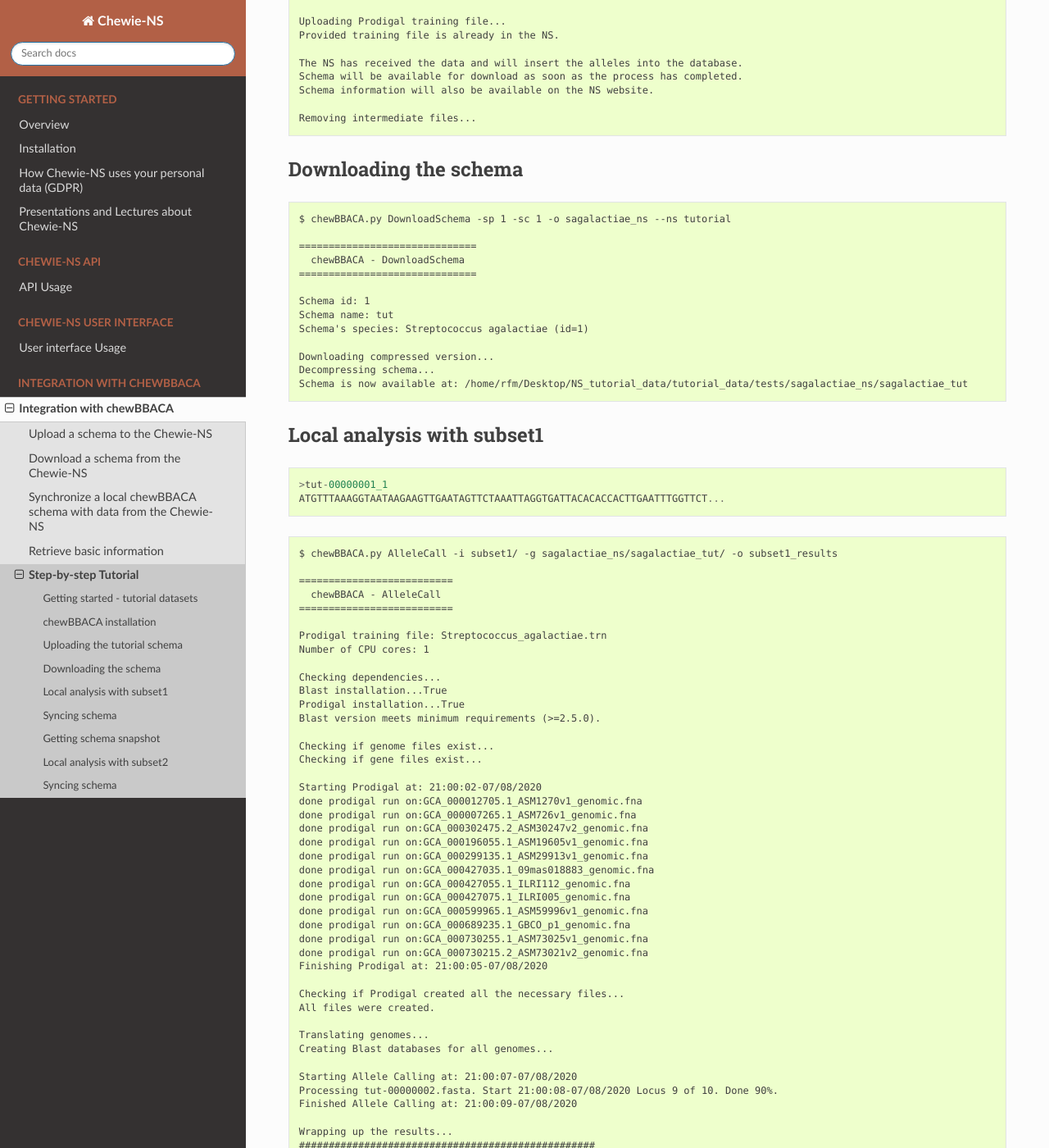
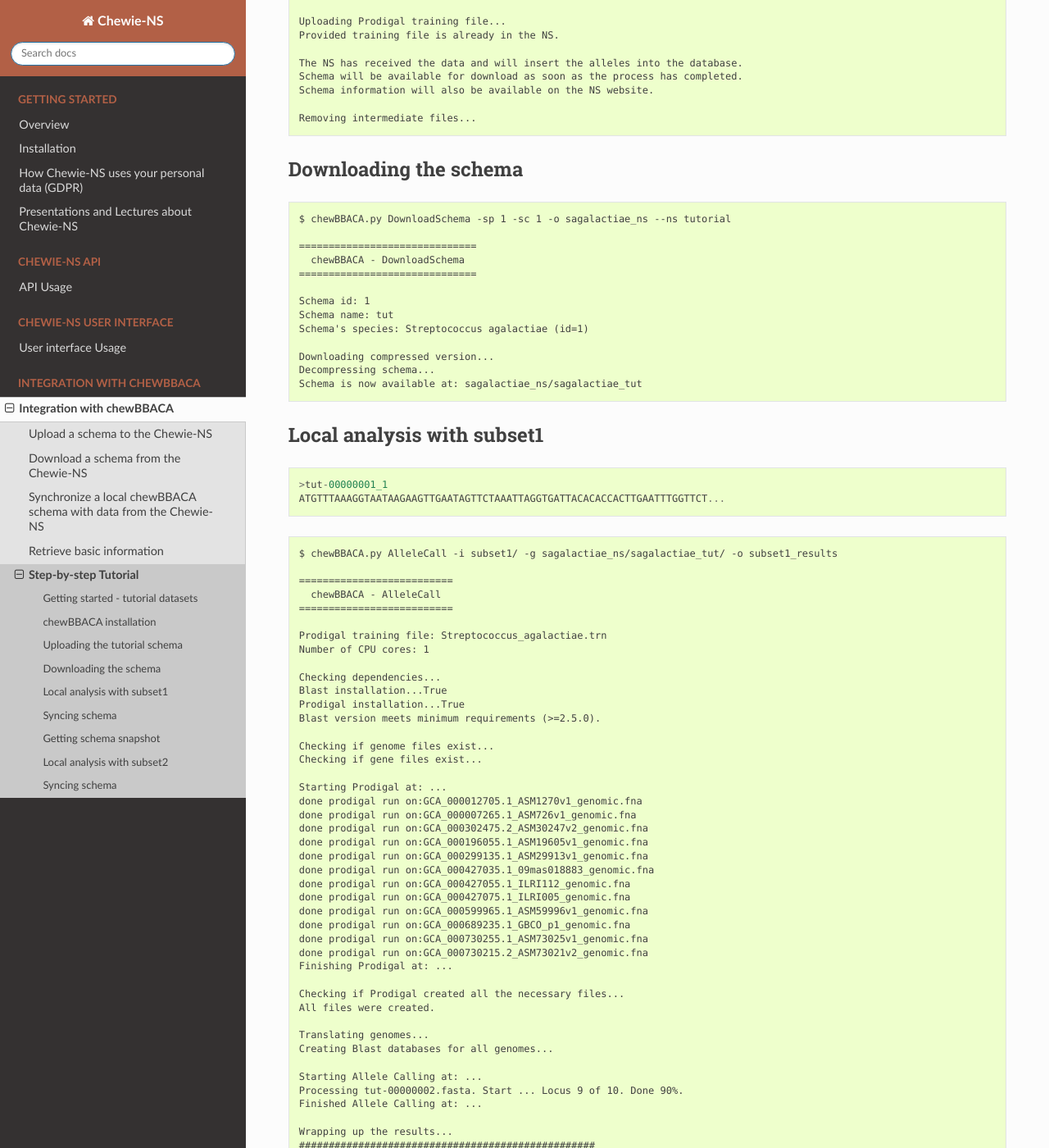
Before and after one commit to B-UMMI/Chewie-NS, a Sphinx documentation site: the page built from docs/user/tutorial.rst, in a window 1280 px wide and 1400 px high, scrolled down 2936 px. Shown: the whole window at 82% size. Built offline with Sphinx 7.4.7 and the Read the Docs theme 2.0.0, drawn with Linux system fonts in a browser that asks for light colours; some of the changed text lies outside the part shown.

Commit message:
Updated tutorial file.

```diff
--- a/docs/user/tutorial.rst
+++ b/docs/user/tutorial.rst
@@ -182,7 +182,7 @@ Downloading the schema
 
     Downloading compressed version...
     Decompressing schema...
-    Schema is now available at: /home/rfm/Desktop/NS_tutorial_data/tutorial_data/tests/sagalactiae_ns/sagalactiae_tut
+    Schema is now available at: sagalactiae_ns/sagalactiae_tut
 
 
 Local analysis with subset1
@@ -212,7 +212,7 @@ Local analysis with subset1
     Checking if genome files exist...
     Checking if gene files exist...
 
-    Starting Prodigal at: 21:00:02-07/08/2020
+    Starting Prodigal at: ...
     done prodigal run on:GCA_000012705.1_ASM1270v1_genomic.fna
     done prodigal run on:GCA_000007265.1_ASM726v1_genomic.fna
     done prodigal run on:GCA_000302475.2_ASM30247v2_genomic.fna
@@ -225,7 +225,7 @@ Local analysis with subset1
     done prodigal run on:GCA_000689235.1_GBCO_p1_genomic.fna
     done prodigal run on:GCA_000730255.1_ASM73025v1_genomic.fna
     done prodigal run on:GCA_000730215.2_ASM73021v2_genomic.fna
-    Finishing Prodigal at: 21:00:05-07/08/2020
+    Finishing Prodigal at: ...
 
     Checking if Prodigal created all the necessary files...
     All files were created.
@@ -233,9 +233,9 @@ Local analysis with subset1
     Translating genomes...
     Creating Blast databases for all genomes...
 
-    Starting Allele Calling at: 21:00:07-07/08/2020
-    Processing tut-00000002.fasta. Start 21:00:08-07/08/2020 Locus 9 of 10. Done 90%.
-    Finished Allele Calling at: 21:00:09-07/08/2020
+    Starting Allele Calling at: ...
+    Processing tut-00000002.fasta. Start ... Locus 9 of 10. Done 90%.
+    Finished Allele Calling at: ...
 
     Wrapping up the results...
     ##################################################
@@ -339,19 +339,17 @@ Syncing schema
     Size threshold: None
     Number of genes to adapt: 7
 
-    Started at: 23:57:12-07/08/2020
     Determining the total number of alleles and allele mean length per gene...
 
     Adapting 7 genes...
 
-    [===] 100%
+    [==========] 100%
 
     Number of invalid genes: 0
     Number of invalid alleles: 0
 
     Successfully adapted 7/7 genes present in the external schema.
-    Finished at: 23:57:13-07/08/2020
-    Done! Took 0m1s.
+
     Received 0 new alleles for 7 loci and sent 47 for 7 loci.
 
 ::
```
